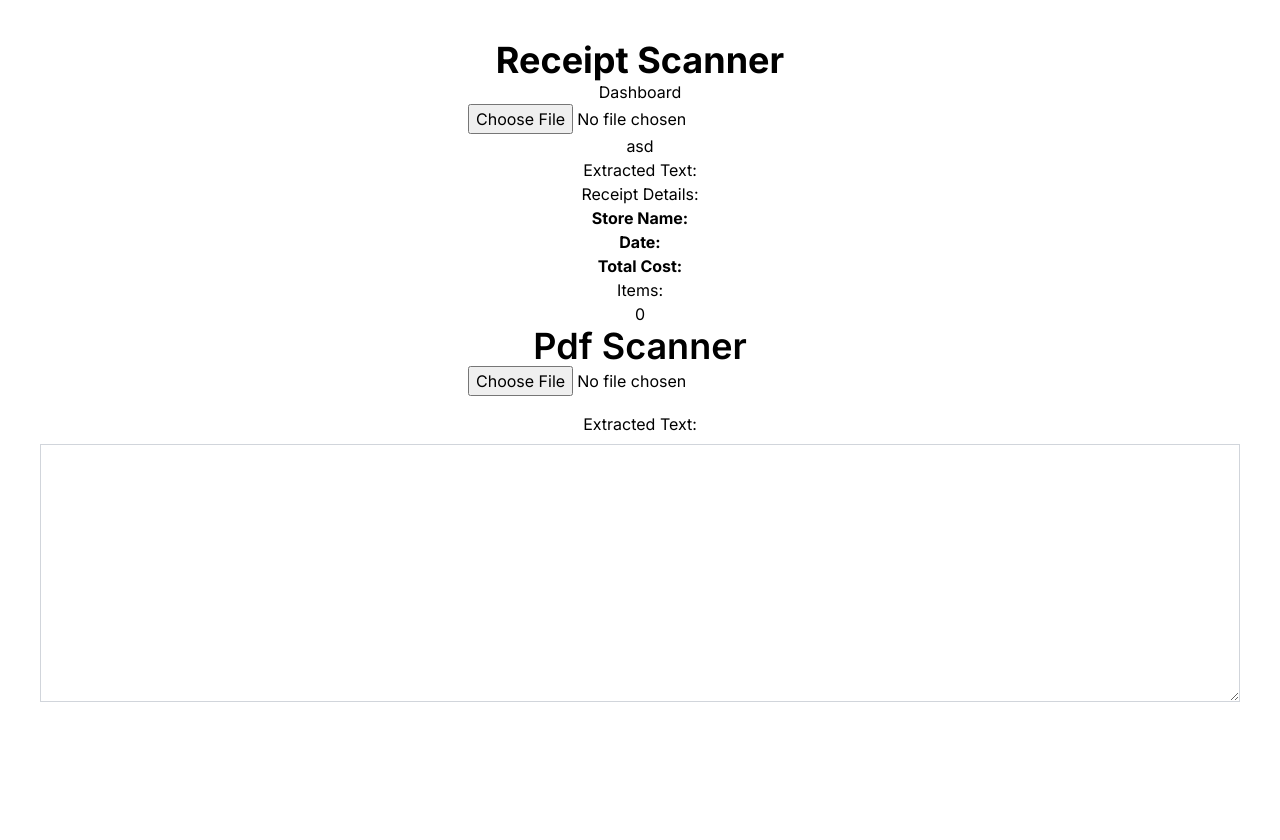
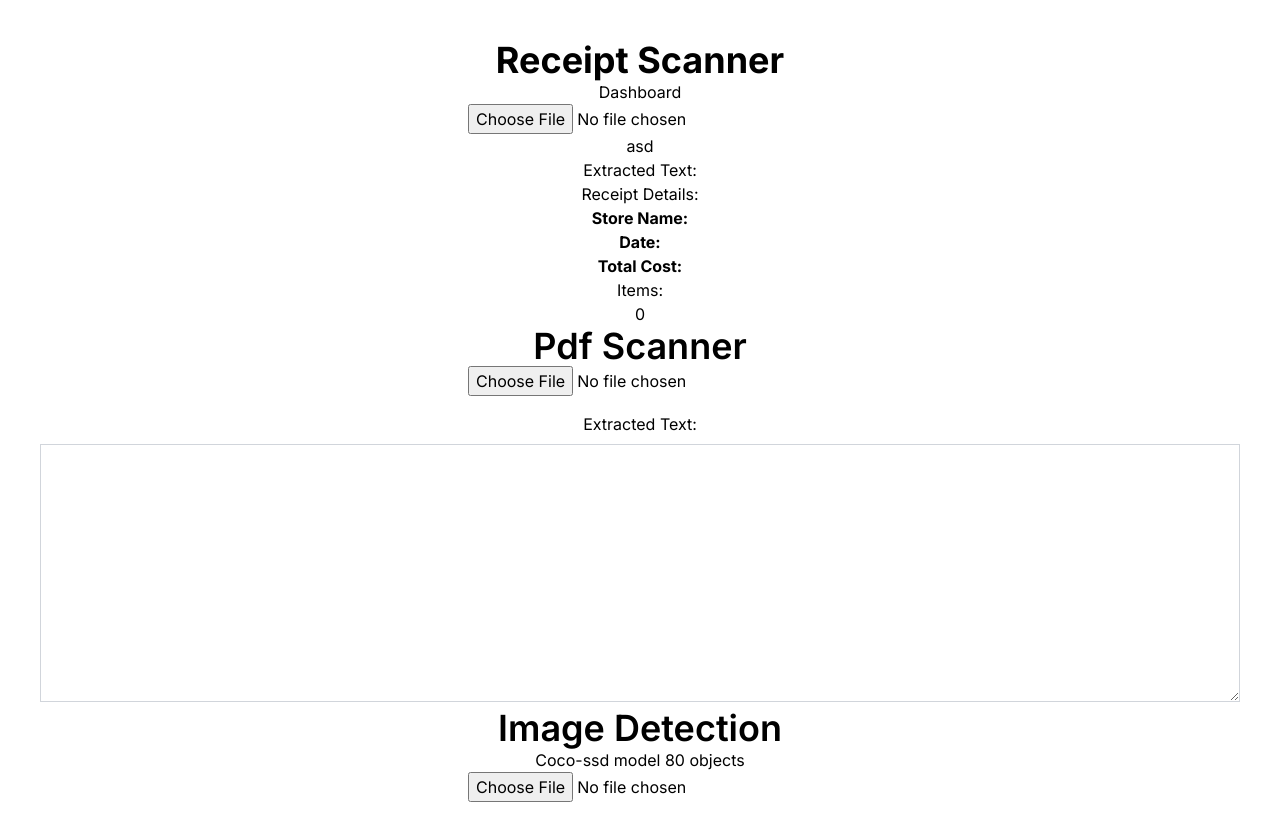
Before and after one commit to AMATAKYVI/receipts-app-ml, a Next.js app: page / in a window 1280 px wide. Before the commit the page ends 800 px from the top, so only its background shows below. Built offline with nearby package versions, Linux system fonts and the light colour scheme.

Commit message:
feat: Add TensorFlow.js backend dependencies for CPU and WebGL

```diff
--- a/package.json
+++ b/package.json
@@ -12,6 +12,8 @@
     "@google-cloud/vision": "^4.3.0",
     "@tensorflow-models/coco-ssd": "^2.2.3",
     "@tensorflow/tfjs": "^4.20.0",
+    "@tensorflow/tfjs-backend-cpu": "^4.20.0",
+    "@tensorflow/tfjs-backend-webgl": "^4.20.0",
     "axios": "^1.7.3",
     "compromise": "^14.14.0",
     "firebase": "^10.12.5",
--- a/src/components/dashboard/DashBoard.tsx
+++ b/src/components/dashboard/DashBoard.tsx
@@ -1,6 +1,8 @@
 import React, { FC } from 'react';
+import InputReceipt from '../inputreceipt/InputReceipt';
+import InputPdf from '../inputpdf/InputPdf';
 import InputImage from '../inputimage/InputImage';
-import InputPdf from '../inputpdf/InputPdf';
+// import InputImage from '../inputImage/InputImage';
 
 interface DashBoardProps {}
 
@@ -9,10 +11,14 @@ const DashBoard: FC<DashBoardProps> = ({}) => {
     <div className="">
       <h1 className="text-4xl font-bold">Receipt Scanner</h1>
       <h1>Dashboard</h1>
-      <InputImage />
+      <InputReceipt />
 
       <div className="text-4xl font-semibold">Pdf Scanner</div>
       <InputPdf />
+
+      <div className="text-4xl font-semibold">Image Detection</div>
+      <h1>Coco-ssd model 80 objects</h1>
+      <InputImage />
     </div>
   );
 };
--- a/src/components/inputimage/InputImage.tsx
+++ b/src/components/inputimage/InputImage.tsx
@@ -1,93 +1,70 @@
 'use client';
 
-import React, { useState, ChangeEvent } from 'react';
-import { extractReceiptDetails } from '@/utils/extractReceiptsDetails';
-import { ReceiptDetails } from '@/types/ReceiptDetails';
-import { preprocessImage } from '@/utils/imagePreprocessing';
-import { extractTextFromImage } from '@/utils/ocr';
+import { detectObjects } from '@/utils/objectDetecton';
+import React, { FC, ChangeEvent, useState } from 'react';
+interface InputImageProps {}
 
-const InputImage: React.FC = () => {
-  const [text, setText] = useState<string>('');
+const InputImage: FC<InputImageProps> = ({}) => {
+  const [detectedObjects, setDetectedObjects] = useState<string[]>([]);
+  const [imageUrl, setImageUrl] = useState<string | null>(null);
   const [loading, setLoading] = useState<boolean>(false);
-  const [receiptDetails, setReceiptDetails] = useState<ReceiptDetails>({
-    storeName: '',
-    date: '',
-    items: [],
-    totalCost: '',
-  });
-  const [imageUrl, setImageUrl] = useState<string | undefined>();
+  const [error, setError] = useState<string | null>(null);
 
   const handleImageChange = async (event: ChangeEvent<HTMLInputElement>) => {
     setLoading(true);
-    setText('');
-    setReceiptDetails({
-      storeName: '',
-      date: '',
-      items: [],
-      totalCost: '',
-    });
+    setDetectedObjects([]);
+    setImageUrl(null);
+    setError(null);
 
     try {
       const file = event.target.files?.[0];
       if (!file) return;
 
-      const processedImage = await preprocessImage(file);
-      setImageUrl(processedImage.src);
+      const url = URL.createObjectURL(file);
+      setImageUrl(url);
 
-      const text = await extractTextFromImage(processedImage);
-      const details = extractReceiptDetails(text);
-      setReceiptDetails(details);
-      setText(text);
+      // Load the image
+      const image = new Image();
+      image.src = url;
+      image.onload = async () => {
+        // Detect objects in the image
+        const detectedObjects = await detectObjects(image);
+        setDetectedObjects(detectedObjects);
+      };
     } catch (error) {
       console.error(error);
-      setLoading(false);
+      setError('An error occurred while processing the image.');
     } finally {
       setLoading(false);
     }
   };
+  console.log(detectedObjects);
   return (
-    <div>
-      <label htmlFor="insert-image">
+    <div className="">
+      <label htmlFor="upload-image">
         <input
           type="file"
-          id="insert-image"
+          id="upload-image"
           accept="image/*"
           onChange={handleImageChange}
+          aria-label="Upload Image"
         />
       </label>
       {loading && <div>Loading...</div>}
+      {error && <div className="text-red-500">{error}</div>}
       {imageUrl && !loading && (
-        <img
-          src={imageUrl}
-          className="w-[300px] h-[400px] object-contain"
-          alt="Uploaded image"
-        />
+        <div>
+          <img src={imageUrl} alt="Uploaded" className="w-[300px] h-[400px]" />
+          <div className="mt-4">
+            <h3>Detected Objects:</h3>
+            <ul>
+              {detectedObjects.map((object, index) => (
+                <li key={index}>{object}</li>
+              ))}
+            </ul>
+          </div>
+        </div>
       )}
-      {receiptDetails.items.length < 0 ? (
-        <div className="">asd</div>
-      ) : (
-        <div>asd</div>
-      )}
-      <div>Extracted Text: {text}</div>
-      <div>
-        <h3>Receipt Details:</h3>
-        <p>
-          <strong>Store Name:</strong> {receiptDetails.storeName}
-        </p>
-        <p>
-          <strong>Date:</strong> {receiptDetails.date}
-        </p>
-        <p>
-          <strong>Total Cost:</strong> {receiptDetails.totalCost}
-        </p>
-        <h4>Items:</h4>
-        <div className="">{receiptDetails.items.length}</div>
-        <ul>
-          {receiptDetails.items.map((item, index) => (
-            <li key={index}>{item}</li>
-          ))}
-        </ul>
-      </div>
     </div>
   );
 };
--- /dev/null
+++ b/src/components/inputreceipt/InputReceipt.tsx
@@ -0,0 +1,95 @@
+'use client';
+
+import React, { useState, ChangeEvent } from 'react';
+import { extractReceiptDetails } from '@/utils/extractReceiptsDetails';
+import { ReceiptDetails } from '@/types/ReceiptDetails';
+import { preprocessImage } from '@/utils/imagePreprocessing';
+import { extractTextFromImage } from '@/utils/ocr';
+
+const InputReceipt: React.FC = () => {
+  const [text, setText] = useState<string>('');
+  const [loading, setLoading] = useState<boolean>(false);
+  const [receiptDetails, setReceiptDetails] = useState<ReceiptDetails>({
+    storeName: '',
+    date: '',
+    items: [],
+    totalCost: '',
+  });
+  const [imageUrl, setImageUrl] = useState<string | undefined>();
+
+  const handleImageChange = async (event: ChangeEvent<HTMLInputElement>) => {
+    setLoading(true);
+    setText('');
+    setReceiptDetails({
+      storeName: '',
+      date: '',
+      items: [],
+      totalCost: '',
+    });
+
+    try {
+      const file = event.target.files?.[0];
+      if (!file) return;
+
+      const processedImage = await preprocessImage(file);
+      setImageUrl(processedImage.src);
+
+      const text = await extractTextFromImage(processedImage);
+      const details = extractReceiptDetails(text);
+      setReceiptDetails(details);
+      setText(text);
+    } catch (error) {
+      console.error(error);
+      setLoading(false);
+    } finally {
+      setLoading(false);
+    }
+  };
+  return (
+    <div>
+      <label htmlFor="insert-image">
+        <input
+          type="file"
+          id="insert-image"
+          accept="image/*"
+          onChange={handleImageChange}
+        />
+      </label>
+      {loading && <div>Loading...</div>}
+      {imageUrl && !loading && (
+        <img
+          src={imageUrl}
+          className="w-[300px] h-[400px] object-contain"
+          alt="Uploaded image"
+        />
+      )}
+      {receiptDetails.items.length < 0 ? (
+        <div className="">asd</div>
+      ) : (
+        <div>asd</div>
+      )}
+      <div>Extracted Text: {text}</div>
+      <div>
+        <h3>Receipt Details:</h3>
+        <p>
+          <strong>Store Name:</strong> {receiptDetails.storeName}
+        </p>
+        <p>
+          <strong>Date:</strong> {receiptDetails.date}
+        </p>
+        <p>
+          <strong>Total Cost:</strong> {receiptDetails.totalCost}
+        </p>
+        <h4>Items:</h4>
+        <div className="">{receiptDetails.items.length}</div>
+        <ul>
+          {receiptDetails.items.map((item, index) => (
+            <li key={index}>{item}</li>
+          ))}
+        </ul>
+      </div>
+    </div>
+  );
+};
+
+export default InputReceipt;
--- /dev/null
+++ b/src/utils/objectDetecton.tsx
@@ -0,0 +1,39 @@
+// // utils/objectDetection.ts
+// import * as tf from '@tensorflow/tfjs';
+// import * as cocoSsd from '@tensorflow-models/coco-ssd';
+
+// export async function detectObjects(
+//   imageElement: HTMLImageElement
+// ): Promise<string[]> {
+//   // Ensure the WebGL backend is set up
+//   if (!tf.getBackend()) {
+//     try {
+//       await tf.setBackend('webgl');
+//       await tf.ready();
+//     } catch (error) {
+//       console.error('Failed to set WebGL backend:', error);
+//       await tf.setBackend('cpu');
+//       await tf.ready();
+//     }
+//   }
+
+//   // Load the model
+//   const model = await cocoSsd.load();
+
+//   // Detect objects in the image
+//   const predictions = await model.detect(imageElement);
+
+//   // Extract the detected objects
+//   const detectedObjects = predictions.map((prediction) => prediction.class);
+
+//   return detectedObjects;
+// }
+// utils/objectDetection.ts
+import * as cocoSsd from '@tensorflow-models/coco-ssd';
+import '@tensorflow/tfjs';
+
+export async function detectObjects(imageElement: HTMLImageElement) {
+  const model = await cocoSsd.load();
+  const predictions = await model.detect(imageElement);
+  return predictions.map((prediction) => prediction.class);
+}
--- a/src/utils/ocr.tsx
+++ b/src/utils/ocr.tsx
@@ -1,5 +1,6 @@
 import Tesseract from 'tesseract.js';
 
+// leverage tesseract
 export const extractTextFromImage = async (
   image: HTMLImageElement
 ): Promise<string> => {
@@ -8,6 +9,9 @@ export const extractTextFromImage = async (
       logger: (m) => {
         // console.log(m);
       },
+      errorHandler: (err) => {
+        console.log(err);
+      },
     })
       .then(({ data: { text } }) => resolve(text))
       .catch(reject);
```
Also changed, not shown: 1 other file (tests, documents, lock files or other folders).
